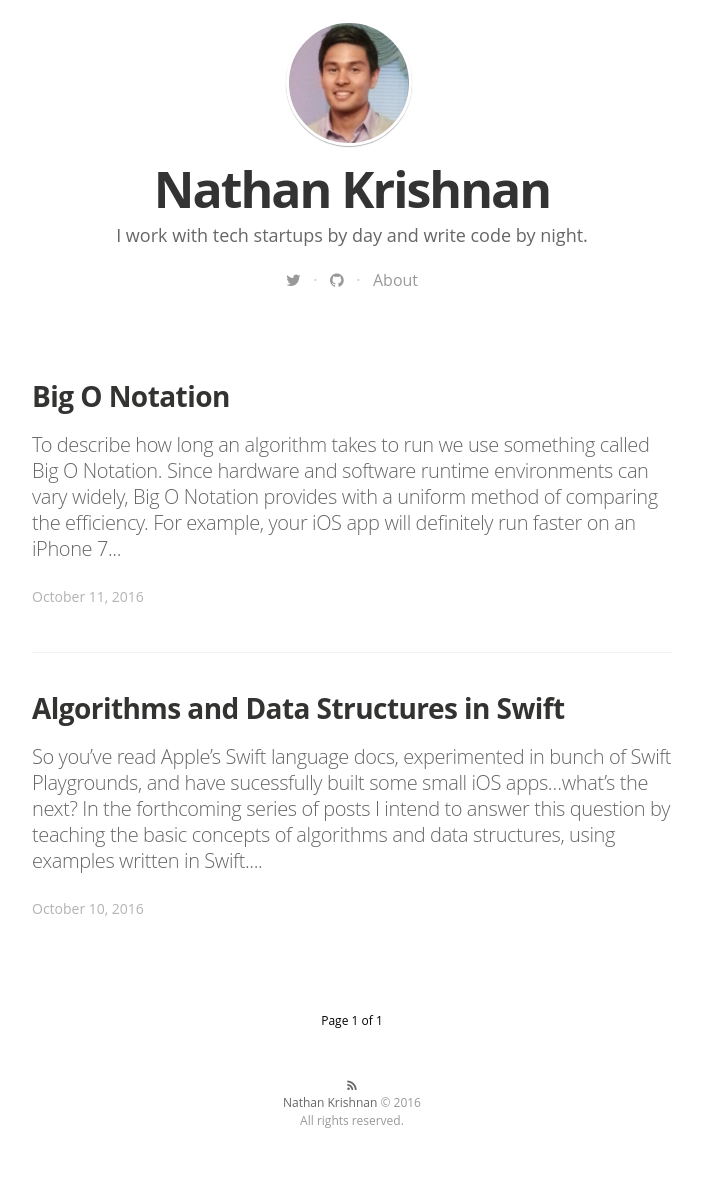
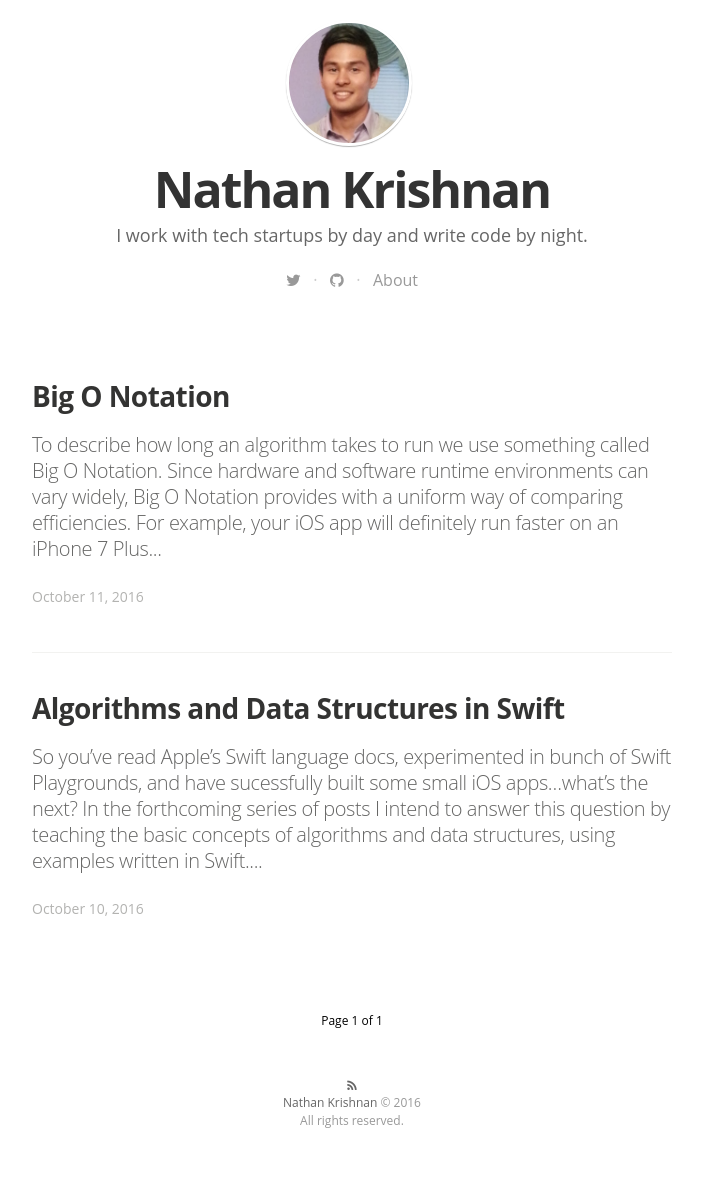
Before and after one commit to nathankrishnan/nathankrishnan.github.io, a Jekyll site: the page built from index.html, in a window 1280 px wide. Shown: the whole page, without its empty margins (288-990 px from the left). Built offline with Jekyll 4.4.1, drawn with Linux system fonts in a browser that asks for light colours; nearby versions of some CDN libraries; some web fonts are replaced; the list of posts is cut into pages by our own code.

Commit message:
Update 2016-10-11-big-o-notation.md

````diff
--- a/_posts/2016-10-11-big-o-notation.md
+++ b/_posts/2016-10-11-big-o-notation.md
@@ -6,9 +6,11 @@
 image2: /assets/article_images/night-track-mobile.JPG
 ---
 
-To describe how long an algorithm takes to run we use something called Big O Notation. Since hardware and software runtime environments  can vary widely, Big O Notation provides with a uniform method of comparing the efficiency.  For example, your iOS app will definitely run faster on an iPhone 7 Plus than an iPhone 5 because the iPhone 7 plus has better specs.  This does not provide a helpful benchmark because it's a given that performance will be better on a newer phone. In order to judge the performance of your algorithms we need to take a look how long they run:
-* Relative to size of the input
-* As the input becomes arbitrarily large
+To describe how long an algorithm takes to run we use something called Big O Notation. Since hardware and software runtime environments  can vary widely, Big O Notation provides with a uniform way of comparing efficiencies.  For example, your iOS app will definitely run faster on an iPhone 7 Plus than an iPhone 5.  This does not provide a helpful benchmark because it's a given that performance will be better on a newer phone with better specs. In order to judge the performance of your algorithms we need to take a look how long they run:
+
+
+-Relative to size of the input
+-As the input becomes arbitrarily large
 
 Every time you use this notation you literally write a capital O, parenthesis, and some algebraic expression in the parenthesis.  The algebraic expression is always going to be mathematical function of the variable *n*.  Where, *n* represents the length of an input into your function.
 
@@ -37,3 +39,12 @@
 }
 ```
 This function runs in linear time because the number of items we print out is directly proportional to the number of items we have in our inventory. In other words if we had 100 items, they would get printed out 100 times. In Big O Notation we say this function runs in **O(n)** time.
+
+#Example 3
+
+```
+
+```
+
+
+#Comparing Efficiencies
````
